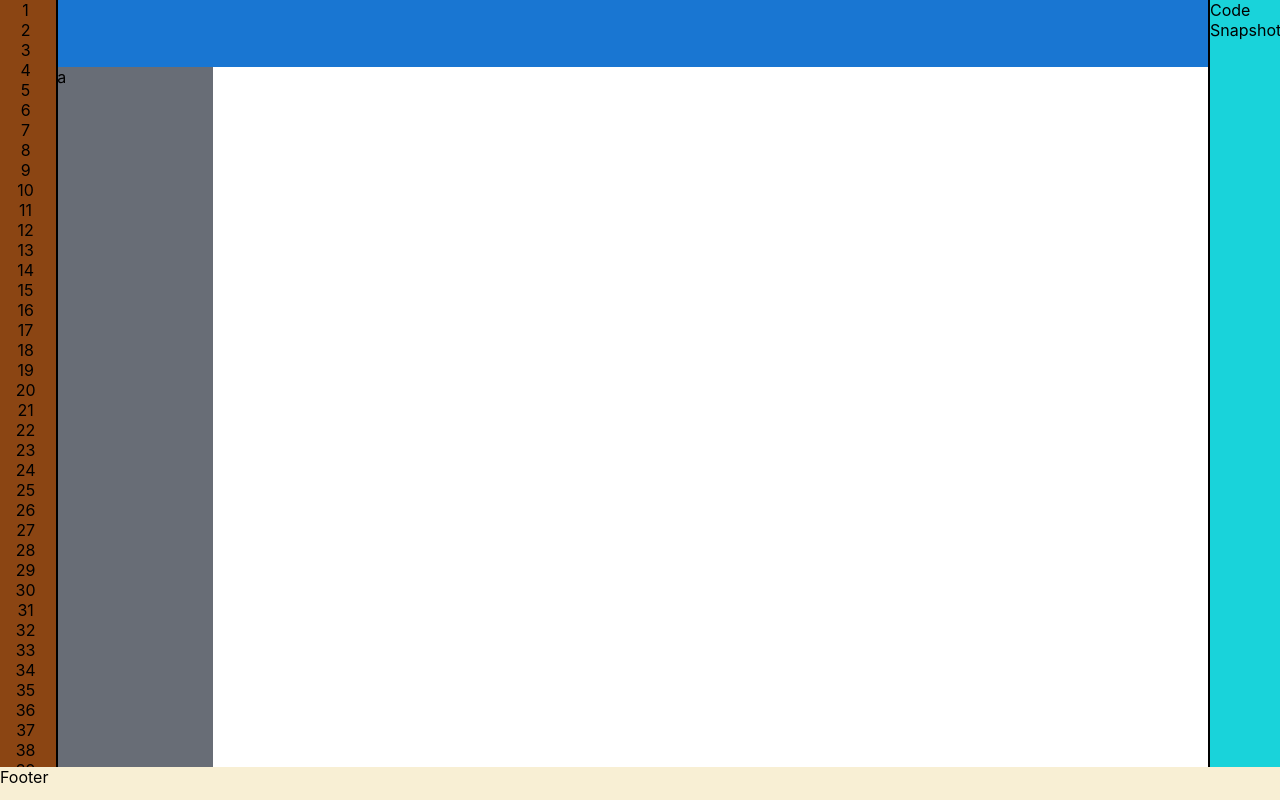
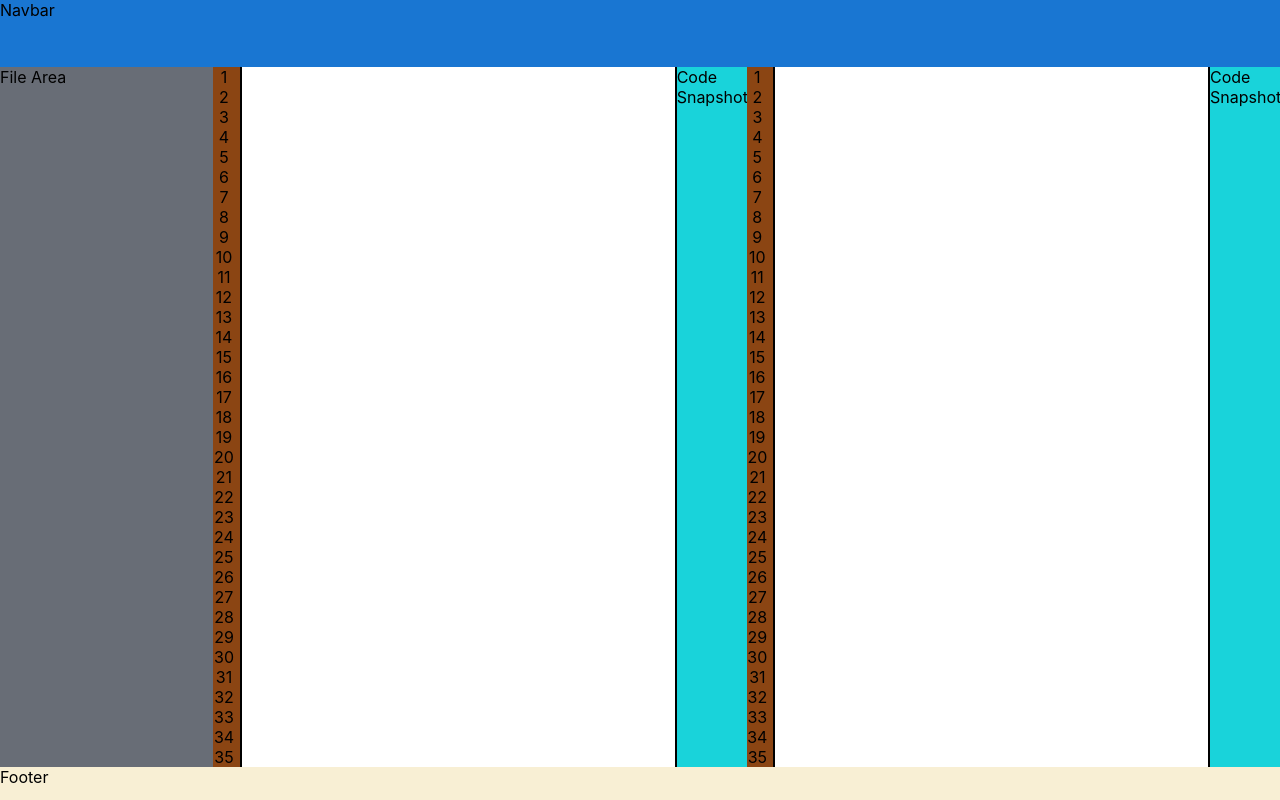
Before and after one commit to JaiRaga/jstxt_client, a React (Create React App) app: page / in a window 1280 px wide. Shown: the top 800 px of the page. Built offline with nearby package versions, Linux system fonts and the light colour scheme.

Commit message:
modified css

```diff
--- a/src/components/editor/EditorArea.js
+++ b/src/components/editor/EditorArea.js
@@ -34,7 +34,10 @@ const useStyles = makeStyles((theme) => ({
     gridRow: "span 24",
     display: "grid",
     gridTemplateColumns: "repeat(24, 1fr)",
-    gridTemplateRows: "repeat(24, 1fr)"
+    gridTemplateRows: "repeat(24, 1fr)",
+    position: "relative",
+    overflowX: "hidden",
+    overflowY: "hidden"
   }
 }));
 
```
